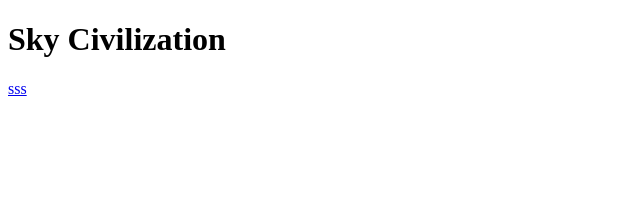
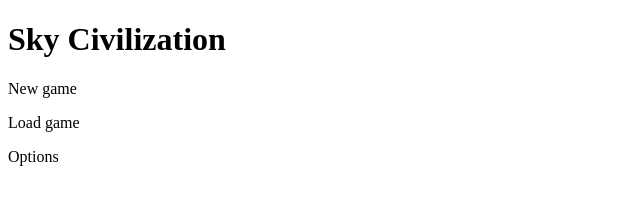
Before and after one commit to kamkanev/Sky-Civilization, an Electron app: page index.html in a window 800 px wide. Shown: the whole page, without its empty margins (0-640 px from the left). Drawn offline with Linux system fonts and the light colour scheme.

Commit message:
added stuff

```diff
--- a/index.html
+++ b/index.html
@@ -6,7 +6,9 @@
   </head>
   <body>
     <h1>Sky Civilization</h1>
-    <a href="http://draw-battle.herokuapp.com/">sss</a>
+      <p>New game<p/>
+      <p>Load game<p/>
+      <p>Options<p/>
     <!-- You can also require other files to run in this process -->
     <script src="./renderer.js"></script>
   </body>
```
